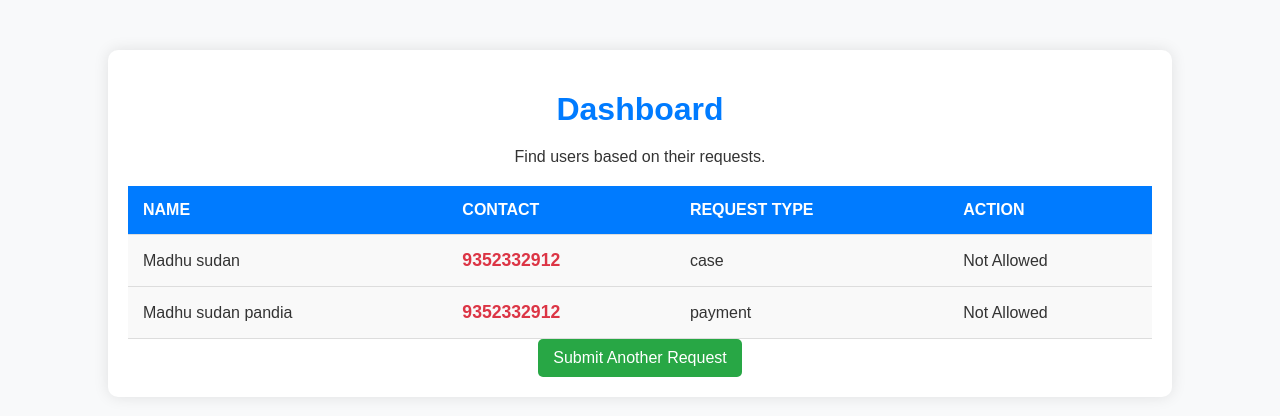
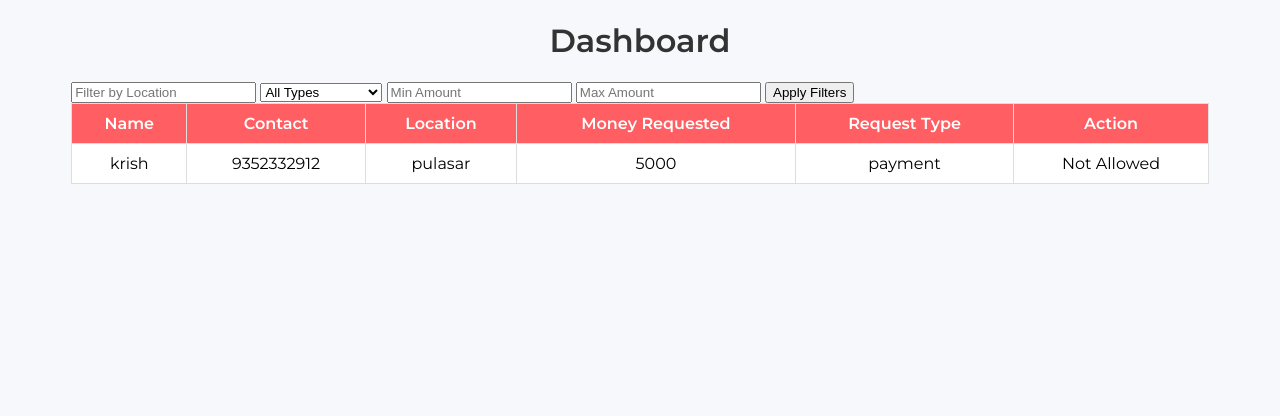
Before and after one commit to Madhuiit/payment, a Flask app: page /dashboard in a window 1280 px wide. Shown: the top 416 px of the page. Run offline with Flask 3, Linux system fonts and the light colour scheme.

```diff
--- a/app.py
+++ b/app.py
@@ -1,16 +1,20 @@
 from flask import Flask, render_template, request, jsonify, session
 import json
 import os
+import hashlib
 
 app = Flask(__name__)
-app.secret_key = "your_secret_key"  # Required for session management
+app.secret_key = "your_secret_key"
 
 DB_FILE = 'db.json'
 
 def load_db():
     if os.path.exists(DB_FILE):
         with open(DB_FILE, 'r') as file:
-            return json.load(file)
+            try:
+                return json.load(file)
+            except json.JSONDecodeError:
+                return []
     return []
 
 def save_db(data):
@@ -24,18 +28,36 @@ def home():
 @app.route('/submit', methods=['POST'])
 def submit():
     data = request.get_json()
+    if not data:
+        return jsonify({'message': 'Invalid request! No data received'}), 400
+
     name = data.get('name')
+    password = data.get('password')
     contact = data.get('contact')
+    location = data.get('location')
+    amount = data.get('amount')
     request_type = data.get('type')
 
-    if not name or not contact or not request_type:
+    if not all([name, password, contact, location, amount, request_type]):
         return jsonify({'message': 'All fields are required!'}), 400
 
-    # Store the user's contact in session
-    session['user_contact'] = contact
+    try:
+        amount = int(float(amount))
+    except ValueError:
+        return jsonify({'message': 'Amount must be a valid number'}), 400
+
+    hashed_password = hashlib.sha256(password.encode()).hexdigest()
+    session['user_password'] = hashed_password
 
     db = load_db()
-    db.append({'name': name, 'contact': contact, 'type': request_type})
+    db.append({
+        'name': name,
+        'password': hashed_password,
+        'contact': contact,
+        'location': location,
+        'amount': amount,
+        'type': request_type
+    })
     save_db(db)
 
     return jsonify({'message': 'Request submitted successfully!', 'redirect': '/dashboard'})
@@ -43,30 +65,26 @@ def submit():
 @app.route('/dashboard')
 def dashboard():
     requests = load_db()
-    user_contact = session.get('user_contact', '')  # Get logged-in user contact
-    return render_template('dashboard.html', requests=requests, user_contact=user_contact)
+    user_password = session.get('user_password', '')
+    return render_template('dashboard.html', requests=requests, user_password=user_password)
 
 @app.route('/delete', methods=['POST'])
 def delete_request():
     data = request.get_json()
     name = data.get('name')
-    contact = data.get('contact')
-    request_type = data.get('type')
+    password = data.get('password')
 
-    # Get the logged-in user's contact from session
-    logged_in_contact = session.get('user_contact')
+    if not name or not password:
+        return jsonify({'success': False, 'message': 'Invalid request'}), 400
 
-    if not logged_in_contact or logged_in_contact != contact:
-        return jsonify({'success': False, 'message': 'You can only delete your own requests!'}), 403
+    logged_in_password = session.get('user_password')
+    hashed_password = hashlib.sha256(password.encode()).hexdigest()
+
+    if logged_in_password != hashed_password:
+        return jsonify({'success': False, 'message': 'Incorrect password! You can only delete your own requests.'}), 403
 
     db = load_db()
-    updated_db = [req for req in db if not (req['name'] == name and req['contact'] == contact and req['type'] == request_type)]
+    updated_db = [req for req in db if not (req['name'] == name and req['password'] == hashed_password)]
+    save_db(updated_db)
 
-    if len(updated_db) == len(db):
-        return jsonify({'success': False, 'message': 'Request not found'}), 404
-
-    save_db(updated_db)
     return jsonify({'success': True, 'message': 'Request deleted successfully'})
-
-if __name__ == '__main__':
-    app.run(debug=True)
--- a/db.json
+++ b/db.json
@@ -1,12 +1,10 @@
 [
   {
-    "name": "Madhu sudan ",
+    "name": "krish",
+    "password": "a665a45920422f9d417e4867efdc4fb8a04a1f3fff1fa07e998e86f7f7a27ae3",
     "contact": "9352332912",
-    "type": "case"
-  },
-  {
-    "name": "Madhu sudan pandia",
-    "contact": "9352332912",
+    "location": "pulasar",
+    "amount": 5000,
     "type": "payment"
   }
 ]
--- a/static/dashboard.css
+++ b/static/dashboard.css
@@ -1,94 +1,46 @@
-/* General Styles */
+@import url('https://fonts.googleapis.com/css2?family=Montserrat:wght@300;400;600&display=swap');
+
 body {
-  font-family: 'Poppins', sans-serif;
-  background: #f8f9fa;
-  margin: 0;
-  padding: 0;
+  font-family: 'Montserrat', sans-serif;
+  background: #f7f8fc;
+}
+
+.container {
+  max-width: 90%;
+  margin: 20px auto;
+}
+
+h1 {
+  text-align: center;
   color: #333;
 }
 
-/* Container */
-.container {
-  width: 80%;
-  margin: 50px auto;
-  background: #fff;
-  padding: 20px;
-  border-radius: 10px;
-  box-shadow: 0 0 15px rgba(0, 0, 0, 0.1);
+table {
+  width: 100%;
+  border-collapse: collapse;
+  background: white;
+}
+
+th, td {
+  padding: 10px;
+  border: 1px solid #ddd;
   text-align: center;
 }
 
-/* Heading */
-h1 {
-  color: #007bff;
-  margin-bottom: 20px;
+th {
+  background: #ff5e62;
+  color: white;
 }
 
-/* Table Styling */
-table {
-  width: 100%;
-  border-collapse: collapse;
-  margin-top: 20px;
-  background: #fff;
+button.cancel-btn {
+  background: red;
+  color: white;
+  padding: 5px 10px;
+  border: none;
+  cursor: pointer;
+  transition: all 0.3s;
 }
 
-th, td {
-  padding: 15px;
-  text-align: left;
-  border-bottom: 1px solid #ddd;
+button.cancel-btn:hover {
+  background: darkred;
 }
-
-th {
-  background: #007bff;
-  color: white;
-  text-transform: uppercase;
-}
-
-td {
-  background: #f9f9f9;
-}
-
-tr:hover {
-  background: #f1f1f1;
-  transition: 0.3s;
-}
-
-/* Contact Number Styling (No Flashing) */
-.contact {
-  font-weight: bold;
-  font-size: 1.1em;
-  color: #dc3545;
-}
-
-/* Button Styling */
-button, .btn {
-  display: inline-block;
-  padding: 10px 15px;
-  background: #28a745;
-  color: white;
-  border: none;
-  border-radius: 5px;
-  text-decoration: none;
-  font-size: 1em;
-  transition: 0.3s;
-  cursor: pointer;
-}
-
-button:hover, .btn:hover {
-  background: #218838;
-}
-
-/* Responsive Design */
-@media (max-width: 768px) {
-  .container {
-    width: 95%;
-  }
-
-  table {
-    font-size: 0.9em;
-  }
-
-  th, td {
-    padding: 10px;
-  }
-}
--- a/static/script.js
+++ b/static/script.js
@@ -1,22 +1,70 @@
 document.addEventListener("DOMContentLoaded", () => {
-  document.querySelectorAll(".cancel-btn").forEach(button => {
-    button.addEventListener("click", async function () {
-      const row = this.closest("tr");
+  // 📝 Form Submission
+  document.getElementById('contactForm')?.addEventListener('submit', async (e) => {
+    e.preventDefault();
+
+    const formData = {
+      name: document.getElementById('name').value.trim(),
+      password: document.getElementById('password').value.trim(),
+      contact: document.getElementById('contact').value.trim(),
+      location: document.getElementById('location').value.trim(),
+      amount: parseFloat(document.getElementById('amount').value.trim()).toFixed(2),
+      type: document.getElementById('type').value.trim()
+    };
+
+    const response = await fetch('/submit', {
+      method: 'POST',
+      headers: { 'Content-Type': 'application/json' },
+      body: JSON.stringify(formData)
+    });
+
+    const result = await response.json();
+    if (result.redirect) {
+      window.location.href = result.redirect;
+    }
+  });
+
+  // 🔍 Filtering Functionality
+  document.getElementById("filterButton").addEventListener("click", applyFilters);
+
+  function applyFilters() {
+    let selectedLocation = document.getElementById("filterLocation").value.toLowerCase();
+    let selectedType = document.getElementById("filterType").value.toLowerCase();
+    let minAmount = parseInt(document.getElementById("minAmount").value) || 0;
+    let maxAmount = parseInt(document.getElementById("maxAmount").value) || Infinity;
+
+    document.querySelectorAll("#requestTable tr").forEach(row => {
+      let rowLocation = row.getAttribute("data-location").toLowerCase();
+      let rowType = row.getAttribute("data-type").toLowerCase();
+      let rowAmount = parseInt(row.getAttribute("data-amount"));
+
+      let locationMatch = selectedLocation === "" || rowLocation.includes(selectedLocation);
+      let typeMatch = selectedType === "" || rowType === selectedType;
+      let amountMatch = rowAmount >= minAmount && rowAmount <= maxAmount;
+
+      row.style.display = locationMatch && typeMatch && amountMatch ? "" : "none";
+    });
+  }
+
+  // 🛑 Delete Request Functionality
+  document.querySelectorAll('.cancel-btn').forEach(button => {
+    button.addEventListener('click', async (e) => {
+      const row = e.target.closest("tr");
       const name = row.getAttribute("data-name");
-      const contact = row.getAttribute("data-contact");
-      const type = row.getAttribute("data-type");
+      const password = prompt("Enter your password to confirm deletion:");
 
-      const response = await fetch("/delete", {
-        method: "POST",
-        headers: {
-          "Content-Type": "application/json",
-        },
-        body: JSON.stringify({ name, contact, type }),
+      if (!password) return;
+
+      const response = await fetch('/delete', {
+        method: 'POST',
+        headers: { 'Content-Type': 'application/json' },
+        body: JSON.stringify({ name, password })
       });
 
       const result = await response.json();
       if (result.success) {
         row.remove(); // Remove row from table
+        alert("Request deleted successfully!");
       } else {
         alert(result.message);
       }
--- a/templates/dashboard.html
+++ b/templates/dashboard.html
@@ -9,36 +9,53 @@
 <body>
   <div class="container">
     <h1>Dashboard</h1>
-    <p>Find users based on their requests.</p>
+
+    <div class="filters">
+      <input type="text" id="filterLocation" placeholder="Filter by Location">
+      <select id="filterType">
+        <option value="">All Types</option>
+        <option value="case">Case Assistance</option>
+        <option value="payment">Online Payment</option>
+      </select>
+      <input type="number" id="minAmount" placeholder="Min Amount">
+      <input type="number" id="maxAmount" placeholder="Max Amount">
+      <button id="filterButton">Apply Filters</button>
+    </div>
 
     <table>
       <thead>
         <tr>
           <th>Name</th>
           <th>Contact</th>
+          <th>Location</th>
+          <th>Money Requested</th>
           <th>Request Type</th>
           <th>Action</th>
         </tr>
       </thead>
-      <tbody>
+      <tbody id="requestTable">
+        {% if requests %}
           {% for request in requests %}
-        <tr data-name="{{ request.name }}" data-contact="{{ request.contact }}" data-type="{{ request.type }}">
+          <tr data-name="{{ request.name }}" data-contact="{{ request.contact }}" data-location="{{ request.location }}" data-amount="{{ request.amount }}" data-type="{{ request.type }}">
             <td>{{ request.name }}</td>
-          <td class="contact">{{ request.contact }}</td>
+            <td>{{ request.contact }}</td>
+            <td>{{ request.location }}</td>
+            <td>{{ request.amount }}</td>
             <td>{{ request.type }}</td>
             <td>
-            {% if request.contact == user_contact %}
-              <button class="cancel-btn">Cancel Request</button>
+              {% if request.password == user_password %}
+                <button class="cancel-btn" data-name="{{ request.name }}" data-password="{{ request.password }}">Cancel</button>
               {% else %}
                 <span class="disabled-btn">Not Allowed</span>
               {% endif %}
             </td>
           </tr>
           {% endfor %}
+        {% else %}
+          <tr><td colspan="6" style="text-align: center;">No requests found</td></tr>
+        {% endif %}
       </tbody>
     </table>
-
-    <a href="/" class="btn">Submit Another Request</a>
   </div>
 
   <script src="{{ url_for('static', filename='script.js') }}"></script>
```
Also changed, not shown: static/main.css (deleted, +0 -85 lines), static/main.js (deleted, +0 -23 lines), static/style.css (added, +38 -0 lines), templates/index.html (+11 -24 lines). Lines whose indentation alone changed are shown as unchanged.
